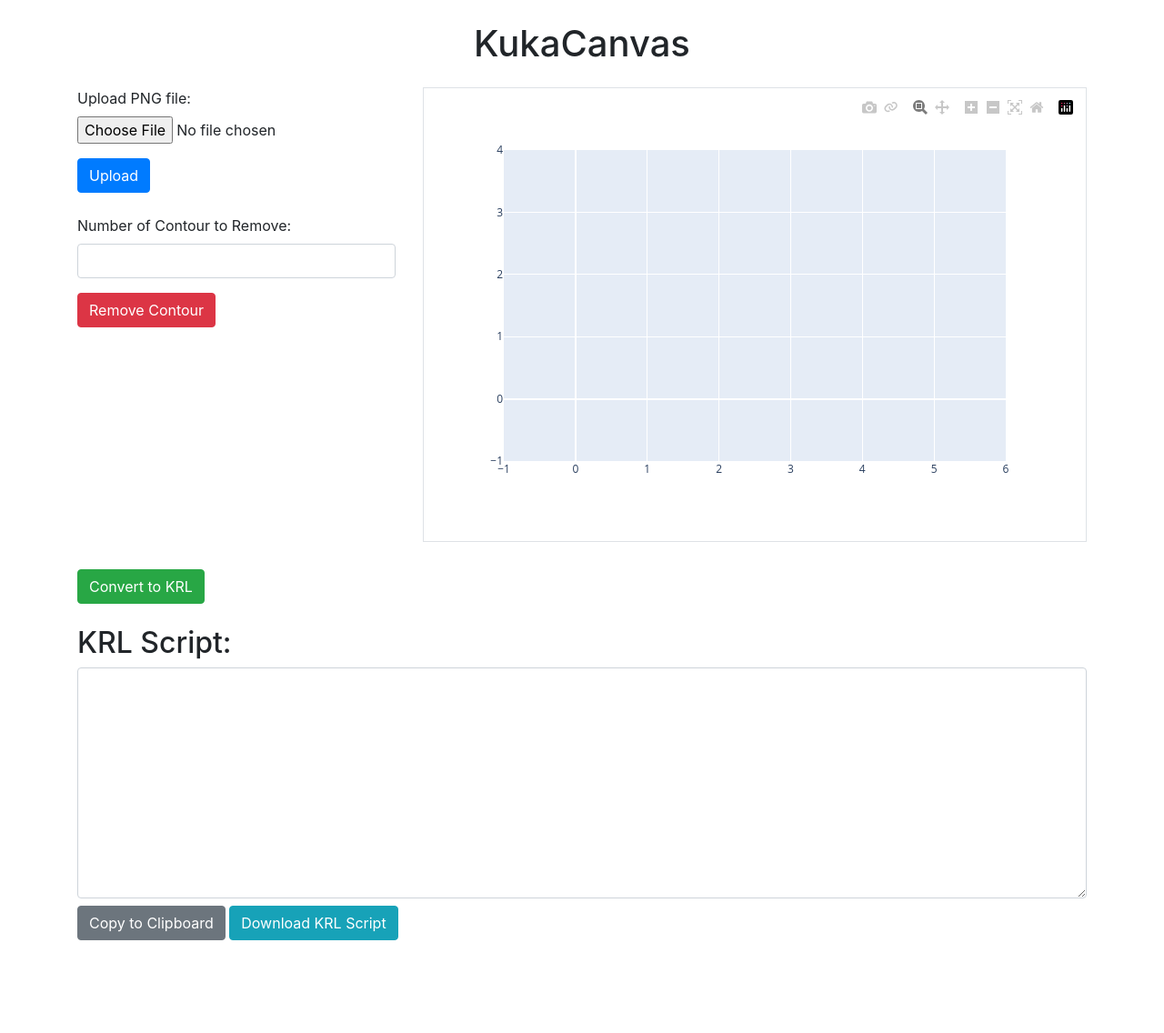
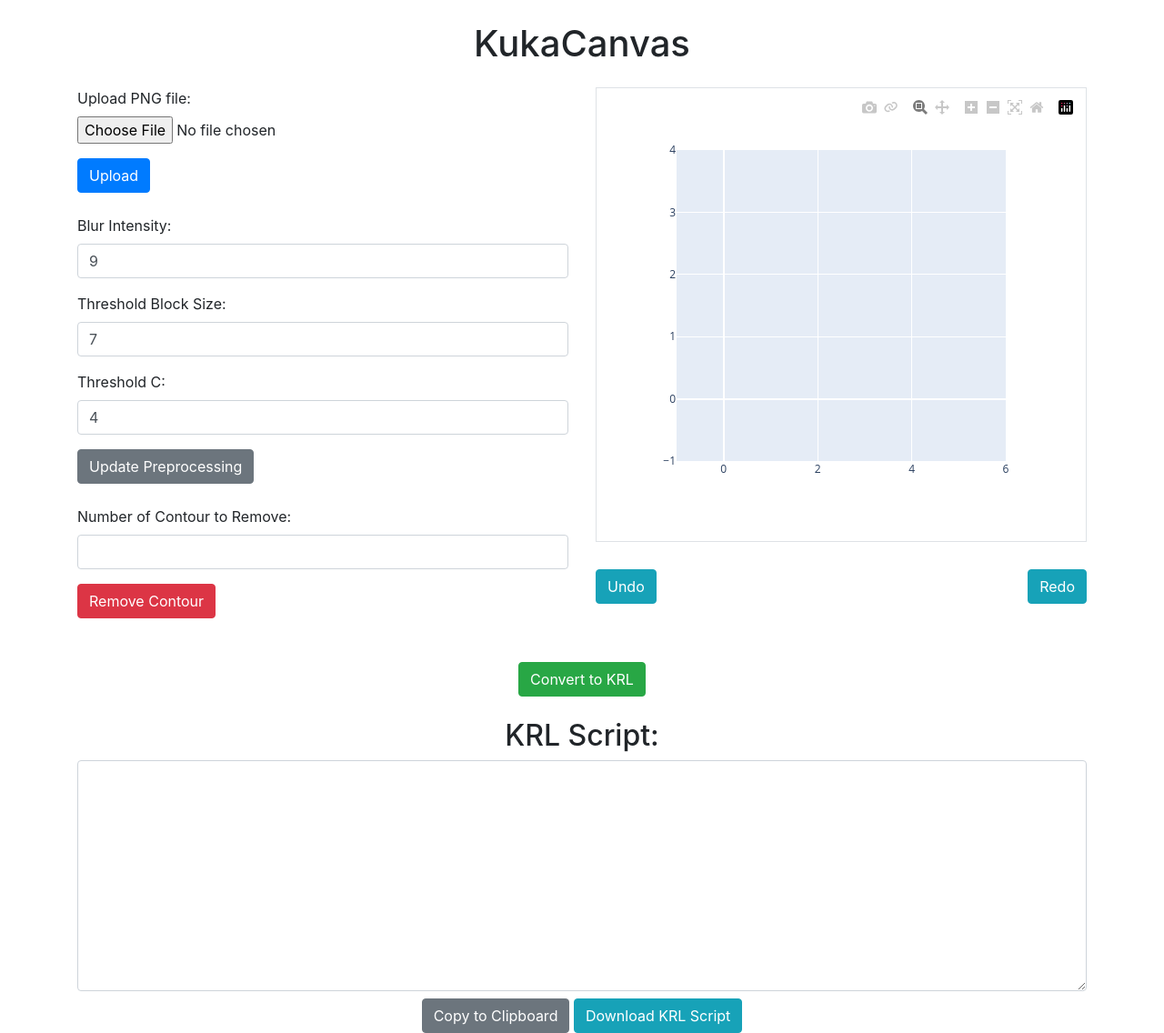
Before and after one commit to Tadd12/KukaCanvas, a Flask app: page / in a window 1280 px wide. Shown: the whole page at 91% size. Before the commit the page ends 1034 px from the top, so only its background shows below. Run offline with Flask 3, Linux system fonts and the light colour scheme; some libraries are stand-ins or nearby versions.

Commit message:
feat: change and added a few things

```diff
--- a/app.py
+++ b/app.py
@@ -1,6 +1,6 @@
 import os
 import cv2
-from flask import Flask, render_template, request, redirect, url_for, send_file
+from flask import Flask, render_template, request, redirect, url_for, send_file, jsonify
 import plotly.express as px
 import plotly.io as pio
 import numpy as np
@@ -15,11 +15,19 @@
 
 contours = []
 krl_script = ""
+preprocessing_options = {
+    'blur_intensity': 9,
+    'threshold_block_size': 7,
+    'threshold_C': 4
+}
+
+history = []
+redo_stack = []
 
 @app.route('/')
 def index():
-    global krl_script
-    return render_template('index.html', krl_script=krl_script)
+    global krl_script, contours, preprocessing_options
+    return render_template('index.html', krl_script=krl_script, preprocessing_options=preprocessing_options)
 
 @app.route('/upload', methods=['POST'])
 def upload():
@@ -31,82 +39,66 @@
         return redirect(url_for('index'))
     return 'Invalid file format. Please upload a PNG file.'
 
+@app.route('/update_preprocessing', methods=['POST'])
+def update_preprocessing():
+    global preprocessing_options
+    preprocessing_options['blur_intensity'] = int(request.form.get('blur_intensity'))
+    preprocessing_options['threshold_block_size'] = int(request.form.get('threshold_block_size'))
+    preprocessing_options['threshold_C'] = int(request.form.get('threshold_C'))
+    print(preprocessing_options, "Hello2")
+    return redirect(url_for('index'))
+
 def smooth_contour(contour, window_size=5):
-    """
-        Smooth a contour using a simple moving-average filter.
-
-        Parameters:
-          contour (np.array): An array of shape (N,2) representing the contour points.
-          window_size (int): The window size for the moving average.
-
-        Returns:
-          np.array: The smoothed contour.
-        """
     if len(contour) < window_size:
         return contour
 
     kernel = np.ones(window_size) / window_size
     pad = window_size // 2
 
-    # Pad x and y using the edge values.
     padded_x = np.pad(contour[:, 0], pad_width=pad, mode='edge')
     padded_y = np.pad(contour[:, 1], pad_width=pad, mode='edge')
 
-    # Perform convolution in 'valid' mode to get an output of the original length.
     smoothed_x = np.convolve(padded_x, kernel, mode='valid')
     smoothed_y = np.convolve(padded_y, kernel, mode='valid')
 
     return np.stack((smoothed_x, smoothed_y), axis=-1)
 
 def process_image(image_path):
-    global contours
+    global contours, preprocessing_options, history, redo_stack
     image = Image.open(image_path).convert("RGBA")
     image = ImageOps.expand(image, border=20)
     image = image.rotate(180)
 
-    # Composite onto a white background (so transparent regions become white)
     white_bg = Image.new("RGBA", image.size, (255, 255, 255, 255))
     pil_image = Image.alpha_composite(white_bg, image)
 
-    # Convert PIL image to NumPy array
     image_np = np.array(pil_image)
-
-    # Convert image to grayscale
     image_grayscale = cv2.cvtColor(image_np, cv2.COLOR_BGR2GRAY)
-    # Reduce image noise
-    image_blur = cv2.medianBlur(image_grayscale, 7)
-    # Extract edges
+    image_blur = cv2.medianBlur(image_grayscale, preprocessing_options['blur_intensity'])
     image_edges = cv2.adaptiveThreshold(
         image_blur,
         255,
         cv2.ADAPTIVE_THRESH_MEAN_C,
         cv2.THRESH_BINARY_INV,
-        blockSize=3,
-        C=1
+        blockSize=preprocessing_options['threshold_block_size'],
+        C=preprocessing_options['threshold_C']
     )
 
-    # Find contours
     raw_contours = measure.find_contours(image_edges.astype(float), level=0.9)
-
-    # Convert contours to a list of point arrays
     point_arrays = []
     for contour in raw_contours:
-
         points = np.fliplr(contour)
-
-        # Remove contours that are too short to be significant.
         if len(points) < 20:
             continue
-
-        # Remove outer contours (clockwise)
         if np.sum((points[1:, 0] - points[:-1, 0]) * (points[1:, 1] + points[:-1, 1])) >= 0:
             continue
-
-        # Smooth the contour line.
         points_smoothed = smooth_contour(points)
         point_arrays.append(points_smoothed)
 
     contours = point_arrays
+    history.append((contours.copy(), preprocessing_options.copy()))
+    print(history, "Hello")
+    redo_stack.clear()
 
 @app.route('/plot', methods=['GET'])
 def plot():
@@ -119,10 +111,12 @@
 
 @app.route('/remove_contour', methods=['POST'])
 def remove_contour():
-    global contours
-    index = int(request.form.get('contour_index'))-1
-    if 0 <= index < len(contours):
-        contours.pop(index)
+    global contours, history, redo_stack
+    idx = int(request.form.get('contour_index')) - 1
+    if 0 <= idx < len(contours):
+        contours.pop(idx)
+        history.append((contours.copy(), preprocessing_options.copy()))
+        redo_stack.clear()
     return redirect(url_for('index'))
 
 @app.route('/convert', methods=['POST'])
@@ -149,5 +143,24 @@
 
     return flask.send_file(output, as_attachment=True, download_name="draw.src", mimetype="text/plain")
 
+@app.route('/undo', methods=['POST'])
+def undo():
+    global contours, history, redo_stack, krl_script, preprocessing_options
+    if history:
+        redo_stack.append((contours.copy(), preprocessing_options.copy()))
+        contours, preprocessing_options = history.pop()
+        print(contours, "lol")
+        #krl_script = kuka.converter.generate_krl_script(contours, save=False)
+        #krl_script = "\n".join(krl_script)
+    return redirect(url_for('index'))
+
+@app.route('/redo', methods=['POST'])
+def redo():
+    global contours, history, redo_stack, preprocessing_options
+    if redo_stack:
+        history.append((contours.copy(), preprocessing_options.copy()))
+        contours, preprocessing_options = redo_stack.pop()
+    return redirect(url_for('index'))
+
 if __name__ == '__main__':
     app.run(debug=True)
--- a/templates/index.html
+++ b/templates/index.html
@@ -10,13 +10,28 @@
     <div class="container">
         <h1 class="my-4 text-center">KukaCanvas</h1>
         <div class="row">
-            <div class="col-md-4">
+            <div class="col-md-6">
                 <form action="/upload" method="post" enctype="multipart/form-data" class="mb-4">
                     <div class="form-group">
                         <label for="file">Upload PNG file:</label>
                         <input type="file" class="form-control-file" id="file" name="file" accept=".png">
                     </div>
                     <button type="submit" class="btn btn-primary">Upload</button>
+                </form>
+                <form action="/update_preprocessing" method="post" class="mb-4">
+                    <div class="form-group">
+                        <label for="blur_intensity">Blur Intensity:</label>
+                        <input type="number" class="form-control" id="blur_intensity" name="blur_intensity" value="{{ preprocessing_options.blur_intensity }}" min="1" max="15">
+                    </div>
+                    <div class="form-group">
+                        <label for="threshold_block_size">Threshold Block Size:</label>
+                        <input type="number" class="form-control" id="threshold_block_size" name="threshold_block_size" value="{{ preprocessing_options.threshold_block_size }}" min="3" max="15">
+                    </div>
+                    <div class="form-group">
+                        <label for="threshold_C">Threshold C:</label>
+                        <input type="number" class="form-control" id="threshold_C" name="threshold_C" value="{{ preprocessing_options.threshold_C }}" min="1" max="10">
+                    </div>
+                    <button type="submit" class="btn btn-secondary">Update Preprocessing</button>
                 </form>
                 <form action="/remove_contour" method="post" class="mb-4">
                     <div class="form-group">
@@ -26,12 +41,20 @@
                     <button type="submit" class="btn btn-danger">Remove Contour</button>
                 </form>
             </div>
-            <div class="col-md-8">
+            <div class="col-md-6">
                 <iframe name="plot_frame" src="/plot" width="100%" height="500px" class="border"></iframe>
+                <div class="d-flex justify-content-between mt-4">
+                    <form action="/undo" method="post">
+                        <button type="submit" class="btn btn-info">Undo</button>
+                    </form>
+                    <form action="/redo" method="post">
+                        <button type="submit" class="btn btn-info">Redo</button>
+                    </form>
+                </div>
             </div>
         </div>
         <div class="row mt-4">
-            <div class="col-12">
+            <div class="col-12 text-center">
                 <form action="/convert" method="post" class="mb-4">
                     <button type="submit" class="btn btn-success">Convert to KRL</button>
                 </form>
```
